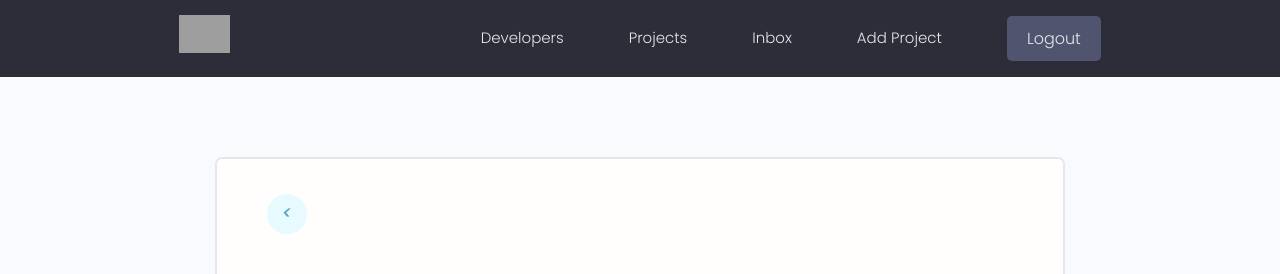
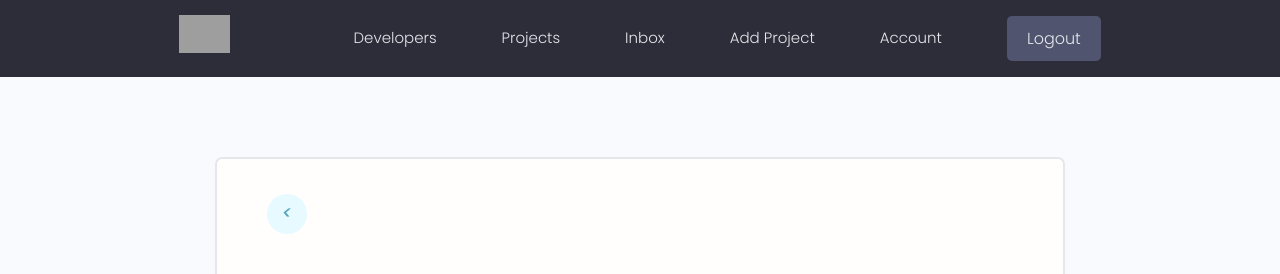
Before and after one commit to York13Pud/python-django-training, a Django app: a page that uses devsearch/templates/navbar.html in a window 1280 px wide. Shown: the top 274 px of the page. Run offline with Django 3.2, Linux system fonts and the light colour scheme; the visitor is signed in with stand-in values (Sample User, id 1); data that the repository does not hold is empty; grey boxes are pictures that could not be loaded.

Commit message:
Added account link to navbar

```diff
--- a/devsearch/templates/navbar.html
+++ b/devsearch/templates/navbar.html
@@ -17,6 +17,7 @@
           <li class="header__menuItem"><a href="{% url 'projects' %}">Inbox</a></li>
           {% if request.user.is_authenticated %}
             <li class="header__menuItem"><a href="{% url 'create-project' %}">Add Project</a></li>
+            <li class="header__menuItem"><a href="{% url 'account' %}">Account</a></li>
             <li class="header__menuItem"><a href="{% url 'logout' %}" class="btn btn--sub">Logout</a></li>
           {% else %}
             <li class="header__menuItem"><a href="{% url 'login' %}" class="btn btn--sub">Login/Sign Up</a></li>
```
